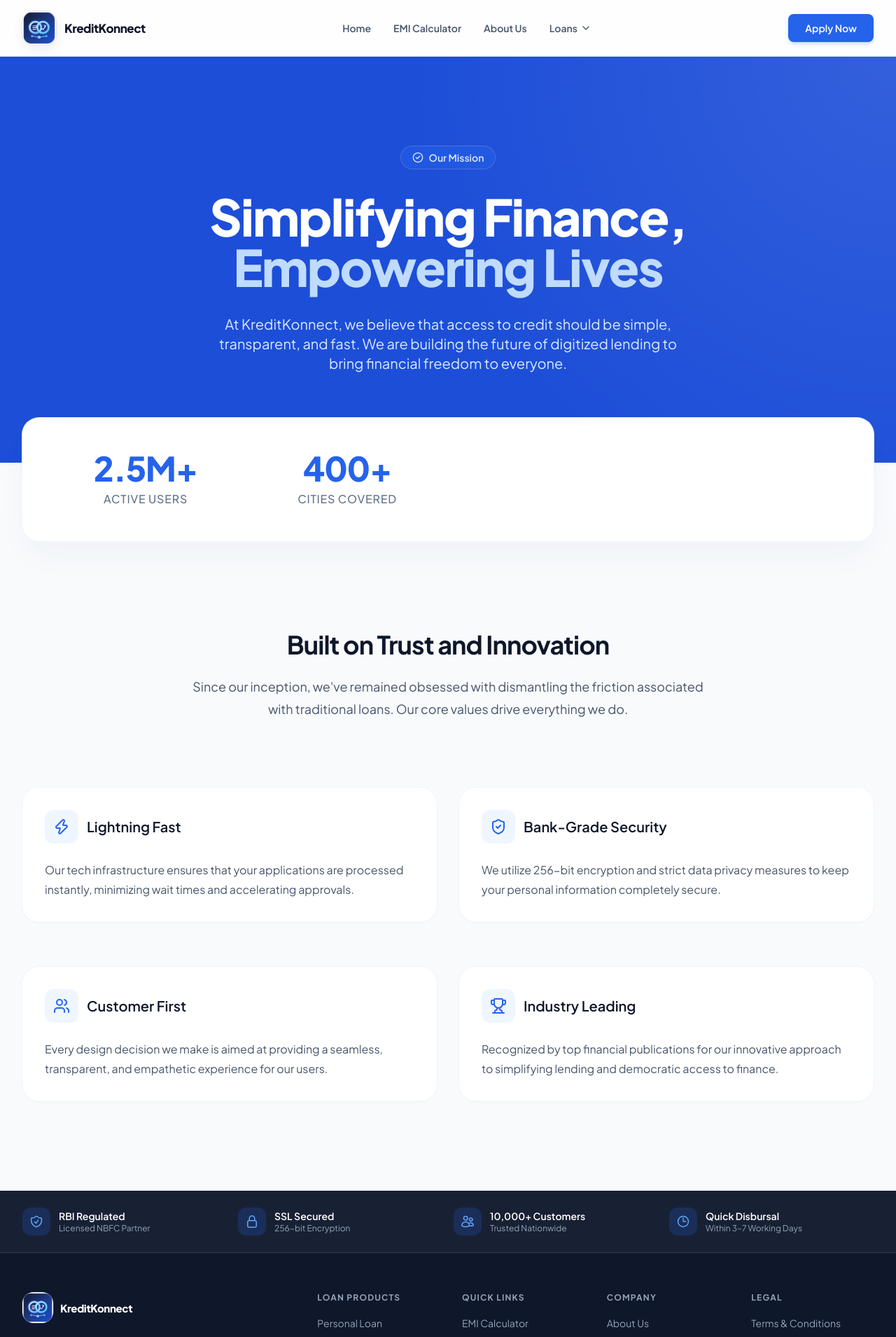
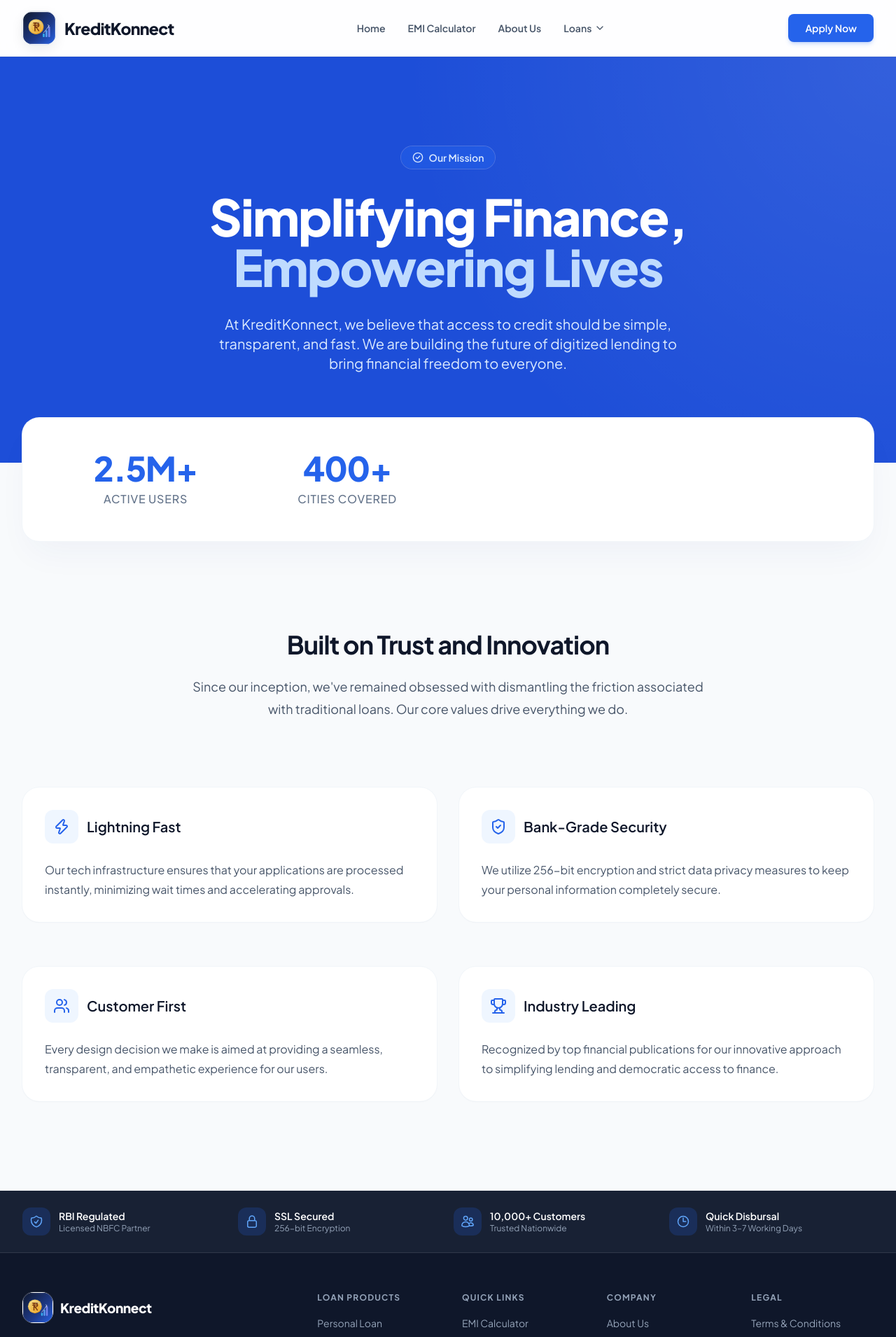
Before and after one commit to NavyaNakka/loan.app, a React (Vite) app in the folder frontend/: page /#/about in a window 1280 px wide. Shown: the top 1910 px of the page at 70% size. Built offline with nearby package versions, Linux system fonts and the light colour scheme; sample sign-in values are in the browser's storage.

Commit message:
New finance logo (rupee + growth chart) and larger brand name

```diff
--- a/frontend/src/components/Footer.jsx
+++ b/frontend/src/components/Footer.jsx
@@ -416,7 +416,7 @@ export default function Footer() {
                 <img src="/kk-logo.svg" alt="KreditKonnect" className="h-full w-full object-contain" />
               </span>
               <span className="flex flex-col leading-none">
-                <span className="text-[15px] font-extrabold tracking-tight text-white">KreditKonnect</span>
+                <span className="text-[19px] font-extrabold tracking-tight text-white">KreditKonnect</span>
               </span>
             </div>
 
--- a/frontend/src/components/Navbar.jsx
+++ b/frontend/src/components/Navbar.jsx
@@ -78,7 +78,7 @@ export default function Navbar({ isAuthenticated = false, user = null, onLogout
             />
           </span>
           <span className="flex flex-col whitespace-nowrap leading-none">
-            <span className="text-[15px] sm:text-base lg:text-[17px] font-extrabold tracking-[-0.03em] text-slate-900">KreditKonnect</span>
+            <span className="text-[19px] sm:text-[21px] lg:text-[23px] font-extrabold tracking-[-0.03em] text-slate-900">KreditKonnect</span>
           </span>
         </Link>
 
```
Also changed, not shown: frontend/public/kk-logo.svg.
